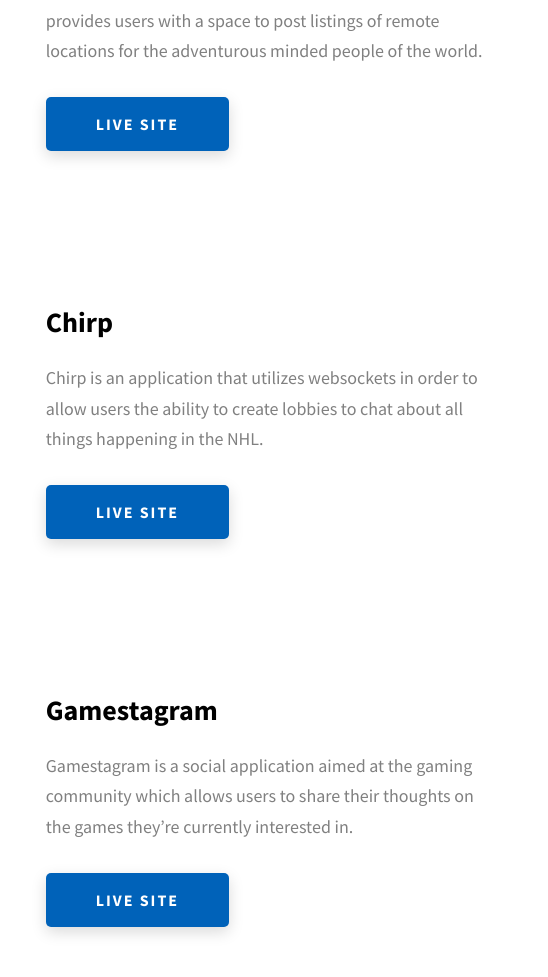
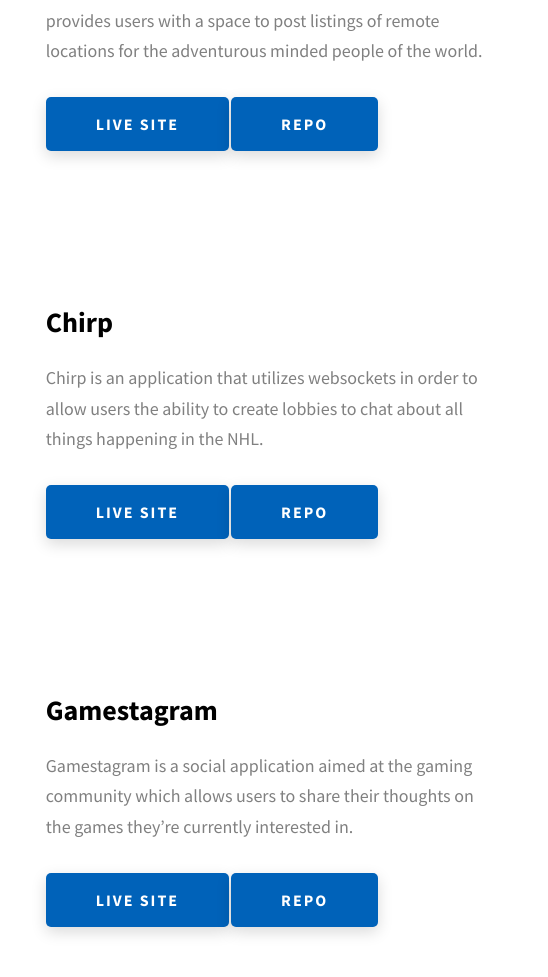
Before and after one commit to jburnt17/jburnt17.github.io, a website: page index.html in a window 1280 px wide. Shown: the part 1977-2954 px from the top of the page, 732-1280 px from the left. Drawn offline with Linux system fonts and the light colour scheme.

Commit message:
added repo links for projects

```diff
--- a/index.html
+++ b/index.html
@@ -204,12 +204,20 @@
                 users with a space to post listings of remote locations for the
                 adventurous minded people of the world.
               </p>
+              <div>
               <a
                 href="https://remote-bnb.herokuapp.com/"
                 class="btn btn--med btn--theme dynamicBgClr"
                 target="_blank"
                 >Live Site</a
               >
+              <a
+                href="https://github.com/jburnt17/Remote-BnB"
+                class="btn btn--med btn--theme dynamicBgClr"
+                target="_blank"
+                >Repo</a
+              >
+            </div>
             </div>
           </div>
           <div class="projects__row">
@@ -221,12 +229,20 @@
                 allow users the ability to create lobbies to chat about all
                 things happening in the NHL.
               </p>
+              <div>
               <a
                 href="https://chirphockey.herokuapp.com/"
                 class="btn btn--med btn--theme dynamicBgClr"
                 target="_blank"
                 >Live Site</a
               >
+              <a
+                href="https://github.com/jburnt17/chirp"
+                class="btn btn--med btn--theme dynamicBgClr"
+                target="_blank"
+                >Repo</a
+              >
+              </div>
             </div>
           </div>
           <div class="projects__row">
@@ -238,12 +254,20 @@
                 community which allows users to share their thoughts on the
                 games they’re currently interested in.
               </p>
+              <div>
               <a
                 href="https://aa-gamestagram.herokuapp.com/"
                 class="btn btn--med btn--theme dynamicBgClr"
                 target="_blank"
                 >Live Site</a
               >
+              <a
+                href="https://github.com/dnlflores/aa_group_gamestagram"
+                class="btn btn--med btn--theme dynamicBgClr"
+                target="_blank"
+                >Repo</a
+              >
+            </div>
             </div>
           </div>
         </div>
```
